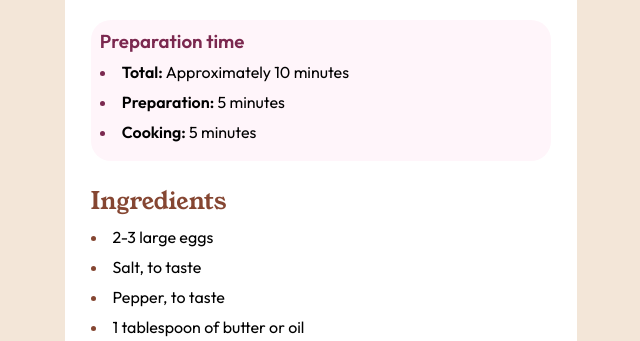
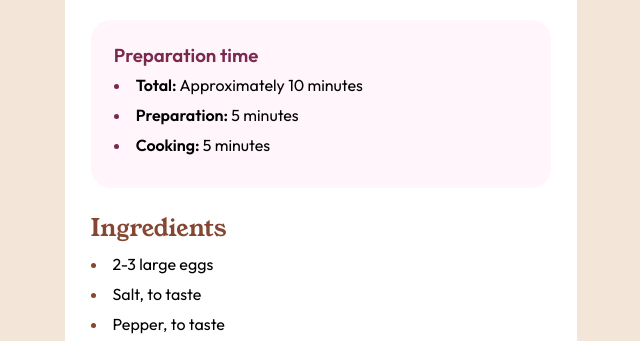
Before and after one commit to DSAW-2024-1/responsive-design-101-sebas3261, a plain HTML site: page index.html in a window 1280 px wide. Shown: the part 445-786 px from the top of the page, without its empty margins (319-959 px from the left). Drawn offline with Linux system fonts and the light colour scheme.

Commit message:
divmorado

```diff
--- a/style.css
+++ b/style.css
@@ -54,7 +54,7 @@ li::marker{
 
 .fondoMorado{
     background-color: hsl(330, 100%, 98%);
-    padding: 2%;
+    padding: 5%;
     border-radius: 20px;
     color: hsl(332, 51%, 32%);
     ul{
```
